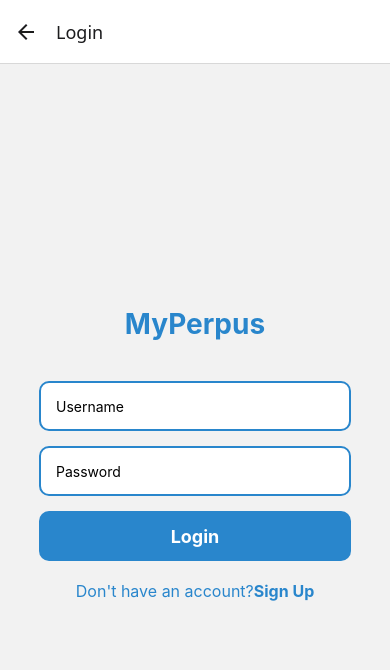
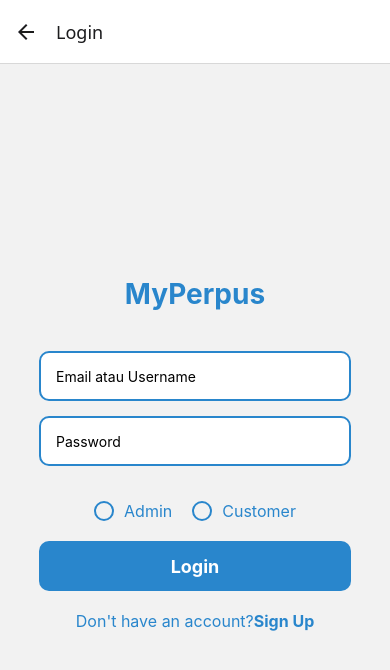
Before and after one commit to sltnayik/MyPerpus, a React Native app in the folder MyPerpus/: screen /Home in a window 390 px wide. Shown: the top 670 px of the page. Built offline with nearby package versions, Linux system fonts and the light colour scheme.

Commit message:
menambahkan role dan juga email

```diff
--- a/MyPerpus/HomeScreen.js
+++ b/MyPerpus/HomeScreen.js
@@ -1,7 +1,19 @@
 import React from 'react';
-import { View, Text, StyleSheet, TouchableOpacity, Image } from 'react-native';
+import { View, Text, TextInput, TouchableOpacity, StyleSheet, Image, FlatList } from 'react-native';
 
 const HomeScreen = ({ navigation }) => {
+  // Dummy data untuk daftar buku
+  const books = [
+    { id: '1', title: 'Buku 1', author: 'Penulis 1' },
+    { id: '2', title: 'Buku 2', author: 'Penulis 2' },
+    { id: '3', title: 'Buku 3', author: 'Penulis 3' },
+    { id: '4', title: 'Buku 4', author: 'Penulis 4' },
+    { id: '5', title: 'Buku 5', author: 'Penulis 5' },
+    { id: '6', title: 'Buku 6', author: 'Penulis 6' },
+    { id: '7', title: 'Buku 7', author: 'Penulis 7' },
+    { id: '8', title: 'Buku 8', author: 'Penulis 8' },
+  ];
+
   return (
     <View style={styles.container}>
       {/* Header */}
@@ -10,36 +22,41 @@ const HomeScreen = ({ navigation }) => {
           source={require('./assets/logo.png')}
           style={styles.logo}
         />
-        <Text style={styles.title}>MyPerpus</Text>
+        <Text style={styles.headerText}>MyPerpus</Text>
       </View>
 
-      {/* Main Menu */}
-      <View style={styles.menu}>
-        <TouchableOpacity
-          style={styles.menuButton}
-          onPress={() => navigation.navigate('SearchBooks')}
-        >
-          <Text style={styles.menuText}>Cari Buku</Text>
-        </TouchableOpacity>
+      {/* Pencarian */}
+      <View style={styles.searchContainer}>
+        <TextInput
+          placeholder="Cari buku..."
+          style={styles.searchInput}
+        />
+      </View>
 
-        <TouchableOpacity
-          style={styles.menuButton}
-          onPress={() => navigation.navigate('MyLoans')}
-        >
-          <Text style={styles.menuText}>Pinjaman Saya</Text>
-        </TouchableOpacity>
-
-        <TouchableOpacity
-          style={styles.menuButton}
-          onPress={() => navigation.navigate('Profile')}
-        >
-          <Text style={styles.menuText}>Profil</Text>
-        </TouchableOpacity>
+      {/* Daftar Buku */}
+      <View style={styles.bookListContainer}>
+        <FlatList
+          data={books}
+          numColumns={2}
+          keyExtractor={(item) => item.id}
+          renderItem={({ item }) => (
+            <View style={styles.bookItem}>
+              <View style={styles.bookCover} />
+              <Text style={styles.bookTitle}>{item.title}</Text>
+              <Text style={styles.bookAuthor}>{item.author}</Text>
+            </View>
+          )}
+        />
       </View>
 
       {/* Footer */}
       <View style={styles.footer}>
-        <Text style={styles.footerText}>© 2024 MyPerpus. All Rights Reserved.</Text>
+        <TouchableOpacity style={styles.footerButton} onPress={() => navigation.navigate('MyLoans')}>
+          <Text style={styles.footerText}>Pinjaman Saya</Text>
+        </TouchableOpacity>
+        <TouchableOpacity style={styles.footerButton} onPress={() => navigation.navigate('Profile')}>
+          <Text style={styles.footerText}>Profil</Text>
+        </TouchableOpacity>
       </View>
     </View>
   );
@@ -51,65 +68,79 @@ const styles = StyleSheet.create({
     backgroundColor: '#f5f5f5',
   },
   header: {
-    flex: 1,
-    maxHeight: 80,
     flexDirection: 'row',
     alignItems: 'center',
     backgroundColor: '#2986cc',
-    paddingHorizontal: 20,
+    padding: 15,
   },
   logo: {
-    width: 70,
-    height: 70,
-    marginRight: 15,
+    width: 40,
+    height: 40,
+    marginRight: 10,
   },
-  title: {
+  headerText: {
+    fontSize: 20,
     color: '#fff',
-    fontSize: 26,
     fontWeight: 'bold',
+  },
+  searchContainer: {
+    padding: 10,
+    backgroundColor: '#fff',
+    borderRadius: 20,
+  },
+  searchInput: {
+    borderWidth: 1,
+    borderColor: '#ccc',
+    borderRadius: 20,
+    paddingHorizontal: 15,
+    height: 40,
+    fontSize: 16,
+  },
+  bookListContainer: {
     flex: 1,
+    padding: 10,
   },
-  menu: {
-    flex: 3,
-    justifyContent: 'center',
+  bookItem: {
+    flex: 1,
+    margin: 10,
+    backgroundColor: '#fff',
+    borderRadius: 10,
     alignItems: 'center',
-    borderRadius: 10,
-    marginTop: 20,
+    padding: 10,
+    shadowColor: '#000',
+    shadowOffset: { width: 0, height: 4 },
+    shadowOpacity: 0.2,
+    shadowRadius: 4,
+    elevation: 5,
   },
-  menuButton: {
+  bookCover: {
+    width: 80,
+    height: 120,
+    backgroundColor: '#ddd',
+    borderRadius: 5,
+    marginBottom: 10,
+  },
+  bookTitle: {
+    fontSize: 16,
+    fontWeight: 'bold',
+    color: '#333',
+  },
+  bookAuthor: {
+    fontSize: 14,
+    color: '#666',
+  },
+  footer: {
+    flexDirection: 'row',
+    justifyContent: 'space-around',
     backgroundColor: '#2986cc',
     paddingVertical: 15,
-    paddingHorizontal: 40,
-    borderRadius: 25,
-    marginVertical: 12,
-    width: '80%',
+  },
+  footerButton: {
     alignItems: 'center',
-    shadowColor: '#000',
-    shadowOffset: { width: 0, height: 4 },
-    shadowOpacity: 0.25,
-    shadowRadius: 3.5,
-    elevation: 5,
-    transform: [{ scale: 1 }],
-    transition: 'transform 0.3s ease',
-  },
-  menuButtonText: {
-    color: '#fff',
-    fontSize: 18,
-    fontWeight: 'bold',
-  },
-  menuText: {
-    color: '#fff',
-    fontSize: 18,
-    fontWeight: 'bold',
-  },
-  footer: {
-    padding: 15,
-    alignItems: 'center',
-    backgroundColor: '#eee',
   },
   footerText: {
-    color: '#333',
-    fontSize: 14,
+    color: '#fff',
+    fontSize: 16,
   },
 });
 
--- a/MyPerpus/LoginScreen.js
+++ b/MyPerpus/LoginScreen.js
@@ -2,8 +2,8 @@ import React, { useState } from 'react';
 import { View, Text, TextInput, TouchableOpacity, StyleSheet, Alert } from 'react-native';
 
 // Fungsi validasi input yang lebih terpisah
-const validateFields = (username, password) => {
-  return username && password;
+const validateFields = (identifier, password, role) => {
+  return identifier && password && role;
 };
 
 // Fungsi untuk menampilkan alert secara terpisah
@@ -12,16 +12,20 @@ const showAlert = (message) => {
 };
 
 const LoginScreen = ({ navigation }) => {
-  const [username, setUsername] = useState('');
+  const [identifier, setIdentifier] = useState('');
   const [password, setPassword] = useState('');
+  const [role, setRole] = useState('');
 
-// Fungsi utama yang menangani login
-const handleLogin = (username, password) => {
-  if (validateFields(username, password)) {
-    showAlert(`Selamat Datang, ${username}!`);
+  // Fungsi untuk menangani login
+const handleLogin = (identifier, password, role) => {
+  if (validateFields(identifier, password, role)) {
+    const isEmail = identifier.includes('@'); // Deteksi apakah input adalah email
+    const loginType = isEmail ? 'Email' : 'Username';
+
+    showAlert(`Login berhasil sebagai ${role} dengan ${loginType}: ${identifier}`);
     navigation.navigate('Home');
   } else {
-    showAlert('Masukkan Username beserta Password');
+    showAlert('Masukkan Email/Username, Password, dan pilih peran Anda.');
   }
 };
 
@@ -30,10 +34,10 @@ const handleLogin = (username, password) => {
       <Text style={styles.header}>MyPerpus</Text>
 
       <TextInput
-        style={styles.input}
-        placeholder="Username"
-        value={username}
-        onChangeText={setUsername}
+      style={styles.input}
+      placeholder="Email atau Username"
+      value={identifier}
+      onChangeText={setIdentifier}
       />
 
       <TextInput
@@ -44,7 +48,24 @@ const handleLogin = (username, password) => {
         onChangeText={setPassword}
       />
 
-      <TouchableOpacity style={styles.button} onPress={() => handleLogin(username, password)}>
+      <View style={styles.roleContainer}>
+        <TouchableOpacity
+          style={styles.radioButton}
+          onPress={() => setRole('admin')}
+        >
+          <View style={[styles.radioCircle, role === 'admin' && styles.radioSelected]} />
+          <Text style={styles.radioText}>Admin</Text>
+        </TouchableOpacity>
+        <TouchableOpacity
+          style={styles.radioButton}
+          onPress={() => setRole('customer')}
+        >
+          <View style={[styles.radioCircle, role === 'customer' && styles.radioSelected]} />
+          <Text style={styles.radioText}>Customer</Text>
+        </TouchableOpacity>
+      </View>
+
+      <TouchableOpacity style={styles.button} onPress={() => handleLogin(identifier, password, role)}>
         <Text style={styles.buttonText}>Login</Text>
       </TouchableOpacity>
 
@@ -83,6 +104,37 @@ const styles = StyleSheet.create({
     marginBottom: 15,
     backgroundColor: '#fff',
   },
+  roleContainer: {
+    flexDirection: 'row',
+    marginVertical: 20,
+    alignItems: 'center',
+    justifyContent: 'center',
+  },
+  radioButton: {
+    flexDirection: 'row',
+    alignItems: 'center',
+    marginHorizontal: 10,
+  },
+  radioCircle: {
+    height: 20,
+    width: 20,
+    borderRadius: 10,
+    borderWidth: 2,
+    borderColor: '#2986cc',
+    alignItems: 'center',
+    justifyContent: 'center',
+    marginRight: 10,
+  },
+  radioSelected: {
+    width: 10,
+    height: 10,
+    borderRadius: 5,
+    backgroundColor: '#2986cc',
+  },
+  radioText: {
+    fontSize: 16,
+    color: '#2986cc',
+  },
   button: {
     width: '80%',
     height: 50,
--- a/MyPerpus/SignupScreen.js
+++ b/MyPerpus/SignupScreen.js
@@ -2,8 +2,8 @@ import React, { useState } from 'react';
 import { View, Text, TextInput, TouchableOpacity, StyleSheet, Alert } from 'react-native';
 
 // Fungsi validasi input untuk sign up
-const validateSignUpFields = (username, password, confirmPassword) => {
-  return username && password && confirmPassword;
+const validateSignUpFields = (username, email, password, confirmPassword, role) => {
+  return username && email && password && confirmPassword && role;
 };
 
 // Fungsi validasi password
@@ -18,22 +18,24 @@ const showAlert = (message) => {
 
 const SignUpScreen = ({ navigation }) => {
   const [username, setUsername] = useState('');
+  const [email, setEmail] = useState('');
   const [password, setPassword] = useState('');
   const [confirmPassword, setConfirmPassword] = useState('');
+  const [role, setRole] = useState('');
 
 // Fungsi untuk menangani logika Sign Up
-const handleSignUp = (username, password, confirmPassword) => {
-  if (validateSignUpFields(username, password, confirmPassword)) {
+const handleSignUp = (username, email, password, confirmPassword, role) => {
+  if (validateSignUpFields(username, email, password, confirmPassword, role)) {
     if (arePasswordsEqual(password, confirmPassword)) {
-      showAlert(`Berhasil mendaftar, ${username}!`);
-      navigation.navigate('Login')
+      showAlert(`Berhasil mendaftar sebagai ${role}, ${username}!`);
+      navigation.navigate('Login');
     } else {
       showAlert('Password dan Konfirmasi Password tidak sama!');
     }
-  } else {
-    showAlert('Semua field harus diisi!');
-  }
-};
+    } else {
+      showAlert('Semua field harus diisi!');
+    }
+  };
 
   return (
     <View style={styles.container}>
@@ -44,6 +46,14 @@ const handleSignUp = (username, password, confirmPassword) => {
         placeholder="Username"
         value={username}
         onChangeText={setUsername}
+      />
+
+      <TextInput
+        style={styles.input}
+        placeholder="Email"
+        keyboardType="email-address"
+        value={email}
+        onChangeText={setEmail}
       />
 
       <TextInput
@@ -62,7 +72,27 @@ const handleSignUp = (username, password, confirmPassword) => {
         onChangeText={setConfirmPassword}
       />
 
-      <TouchableOpacity style={styles.button} onPress={() => handleSignUp(username, password, confirmPassword)}>
+      <View style={styles.roleContainer}>
+        <TouchableOpacity
+          style={styles.radioButton}
+          onPress={() => setRole('admin')}
+        >
+          <View style={[styles.radioCircle, role === 'admin' && styles.radioSelected]} />
+          <Text style={styles.radioText}>Admin</Text>
+        </TouchableOpacity>
+        <TouchableOpacity
+          style={styles.radioButton}
+          onPress={() => setRole('customer')}
+        >
+          <View style={[styles.radioCircle, role === 'customer' && styles.radioSelected]} />
+          <Text style={styles.radioText}>Customer</Text>
+        </TouchableOpacity>
+      </View>
+
+      <TouchableOpacity
+        style={styles.button}
+        onPress={() => handleSignUp(username, email, password, confirmPassword, role)}
+      >
         <Text style={styles.buttonText}>Sign Up</Text>
       </TouchableOpacity>
     </View>
@@ -92,6 +122,37 @@ const styles = StyleSheet.create({
     marginBottom: 15,
     backgroundColor: '#fff',
   },
+  roleContainer: {
+    flexDirection: 'row',
+    marginVertical: 20,
+    alignItems: 'center',
+    justifyContent: 'center',
+  },
+  radioButton: {
+    flexDirection: 'row',
+    alignItems: 'center',
+    marginHorizontal: 10,
+  },
+  radioCircle: {
+    height: 20,
+    width: 20,
+    borderRadius: 10,
+    borderWidth: 2,
+    borderColor: '#2986cc',
+    alignItems: 'center',
+    justifyContent: 'center',
+    marginRight: 10,
+  },
+  radioSelected: {
+    width: 10,
+    height: 10,
+    borderRadius: 5,
+    backgroundColor: '#2986cc',
+  },
+  radioText: {
+    fontSize: 16,
+    color: '#2986cc',
+  },
   button: {
     width: '80%',
     height: 50,
```
